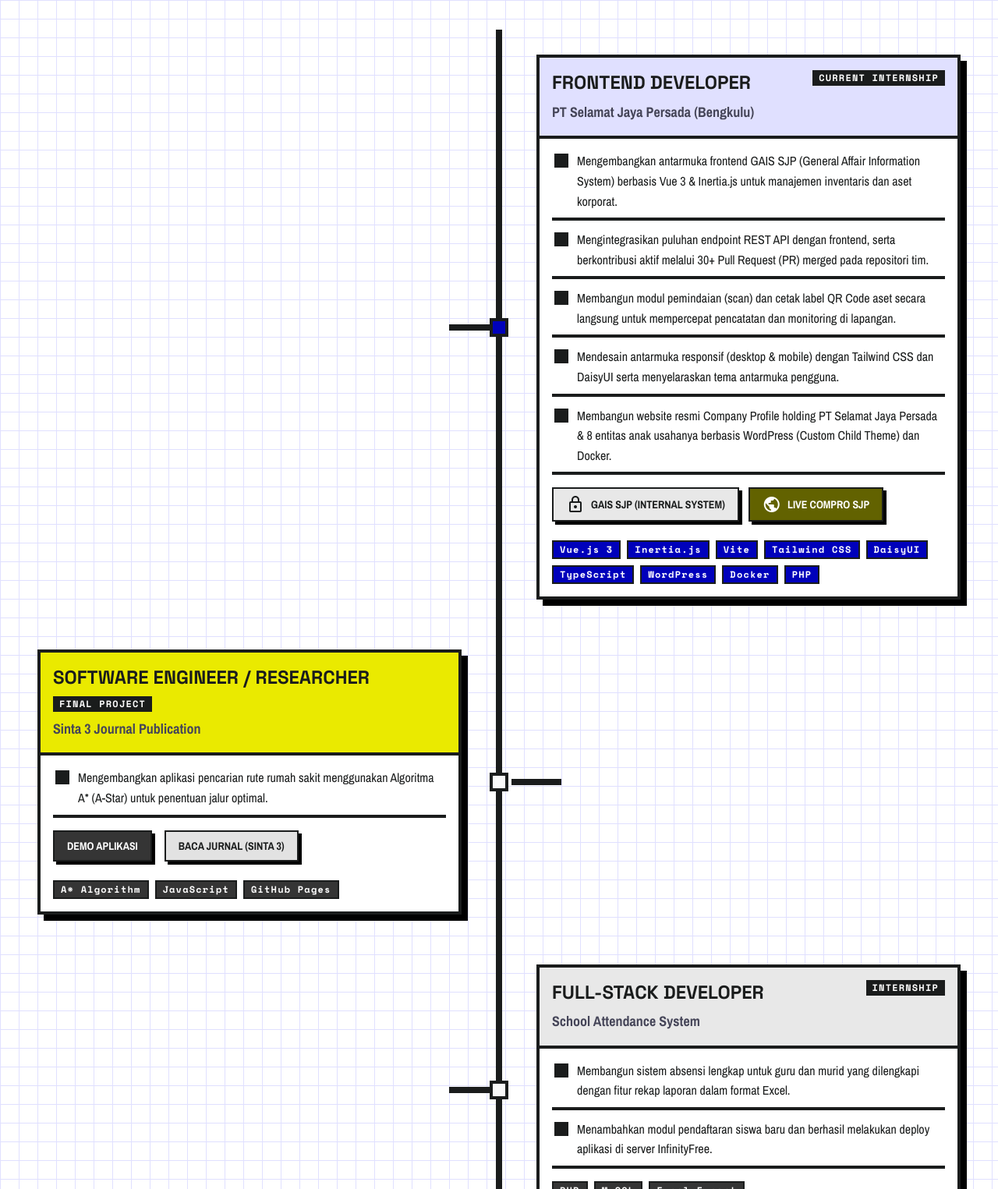
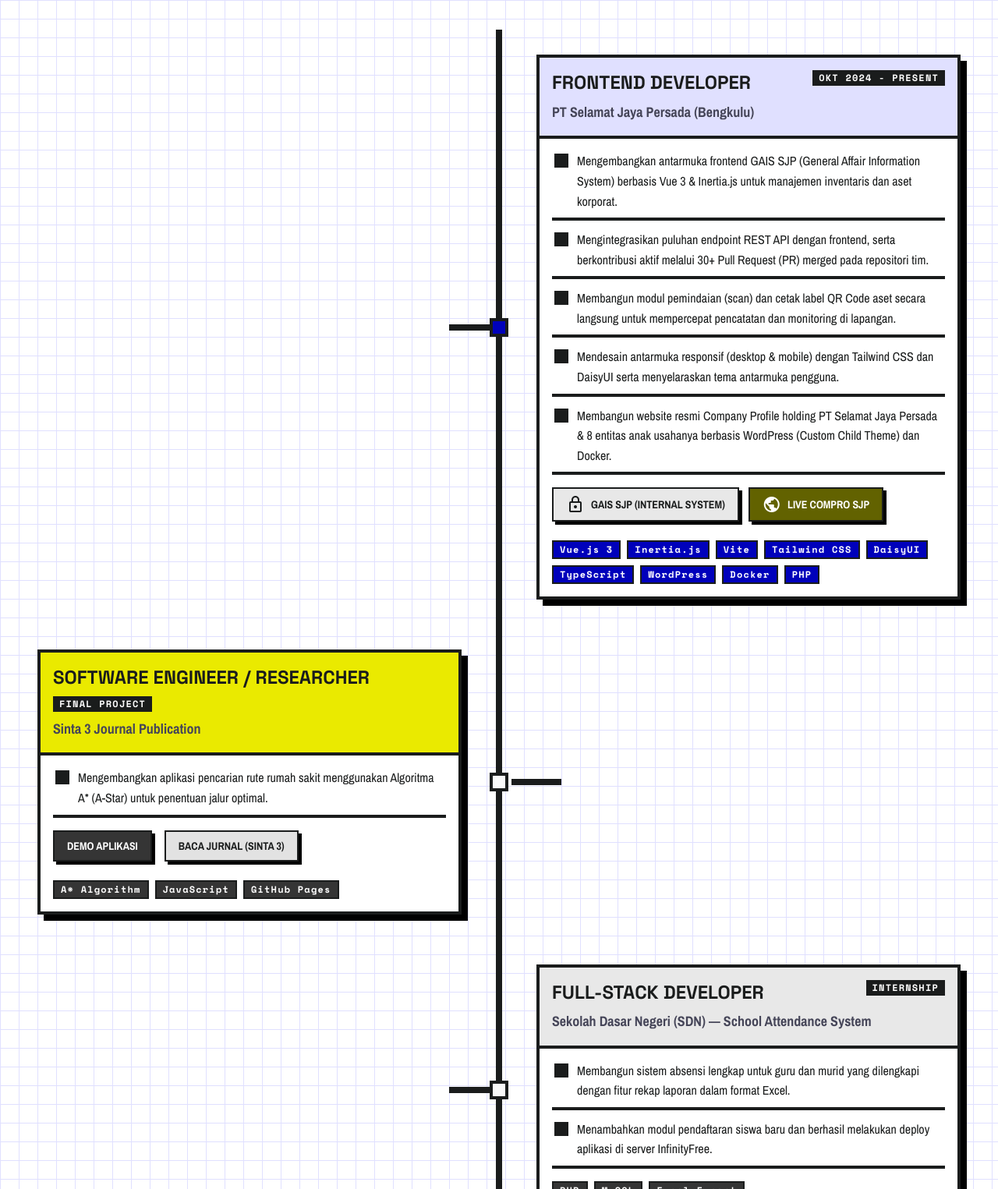
Before and after one commit to Go-Pai/Portfolio, an Astro site: page / in a window 1280 px wide. Shown: the part 1848-3373 px from the top of the page at 78% size. Built offline with nearby package versions, Linux system fonts and the light colour scheme; Astro itself is replaced by a stand-in of ours.

Commit message:
feat: clarify PT SJP period and SDN institution name in experience timeline

```diff
--- a/src/components/Experience.astro
+++ b/src/components/Experience.astro
@@ -68,7 +68,7 @@
             </h3>
             <span
               class="font-label-caps text-label-caps bg-on-surface text-surface-container-lowest px-2 py-1"
-              >CURRENT INTERNSHIP</span
+              >OKT 2024 - PRESENT</span
             >
           </div>
           <h4 class="font-body-lg text-body-lg text-on-surface-variant mt-2 font-bold">
@@ -304,7 +304,7 @@
             >
           </div>
           <h4 class="font-body-lg text-body-lg text-on-surface-variant mt-2 font-bold">
-            School Attendance System
+            Sekolah Dasar Negeri (SDN) — School Attendance System
           </h4>
         </div>
         <div class="p-4 bg-surface-container-lowest">
```
